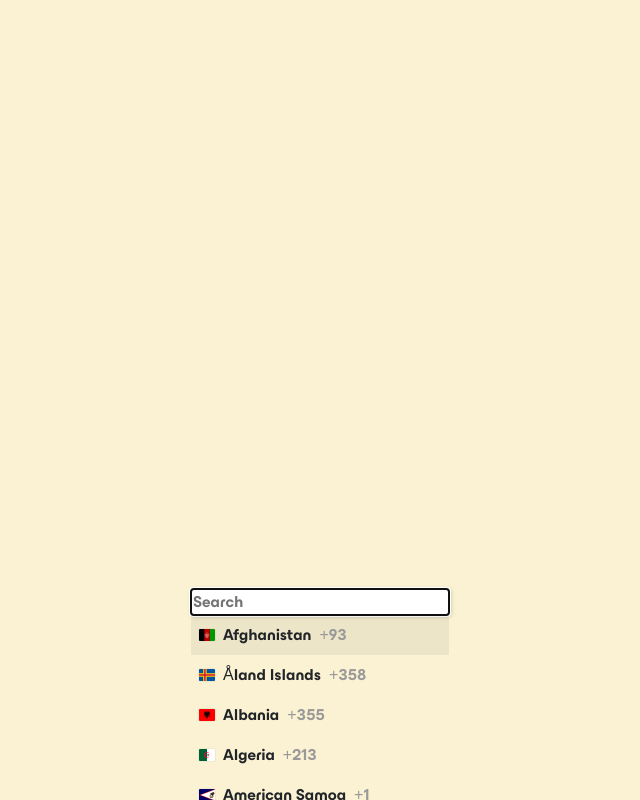
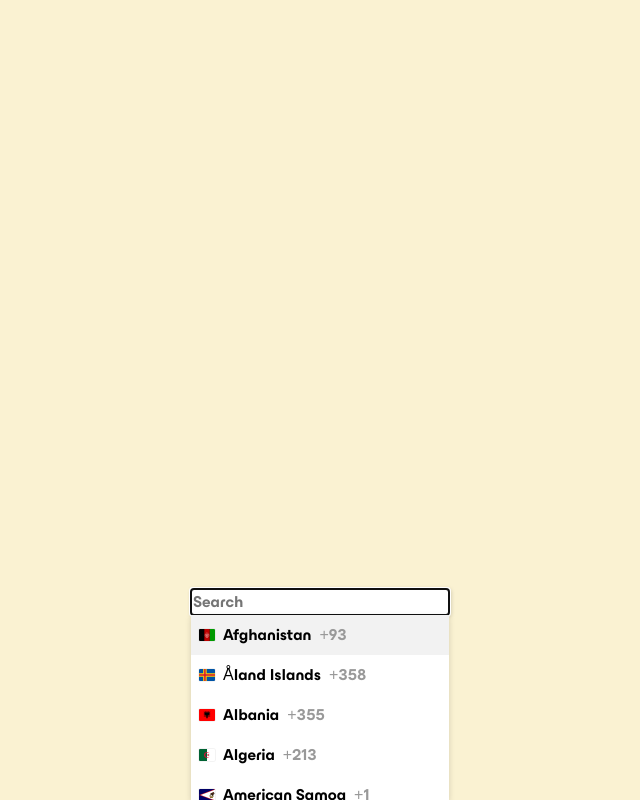
Before and after one commit to axfe8/momorezsite-live, a website: page index.html in a window 1280 px wide. Both pictures are taken after a click on the button "Selected country". Shown: the part 994-1794 px from the top of the page, without its empty margins (458-1098 px from the left). Drawn offline with nearby package versions, Linux system fonts and the light colour scheme; no server answers.

Commit message:
css değişiklikler

```diff
--- a/css/styles.css
+++ b/css/styles.css
@@ -129,9 +129,17 @@ h1, h2, h3, h4, h5, h6 {
 /* Dropdown listesinin her zaman en üstte olmasını sağla */
 .iti__country-list {
   position: absolute !important;
+  z-index: 3000 !important;
+  background: #ffffff;
+  box-shadow: 0 2px 6px rgba(0,0,0,0.15);
   top: 100% !important;      /* input’un hemen altından başlasın */
   left: 0 !important;        /* input ile hizalı */
-  z-index: 3000 !important;
+}
+
+/* 3) Mobilde liste maddelerinin opaklığını düzelt */
+.iti__country {
+  opacity: 1 !important;
+  color: #000000 !important;
 }
 
 /* Telefon input’unun içine bayrak + kod sığsın diye padding */
```
